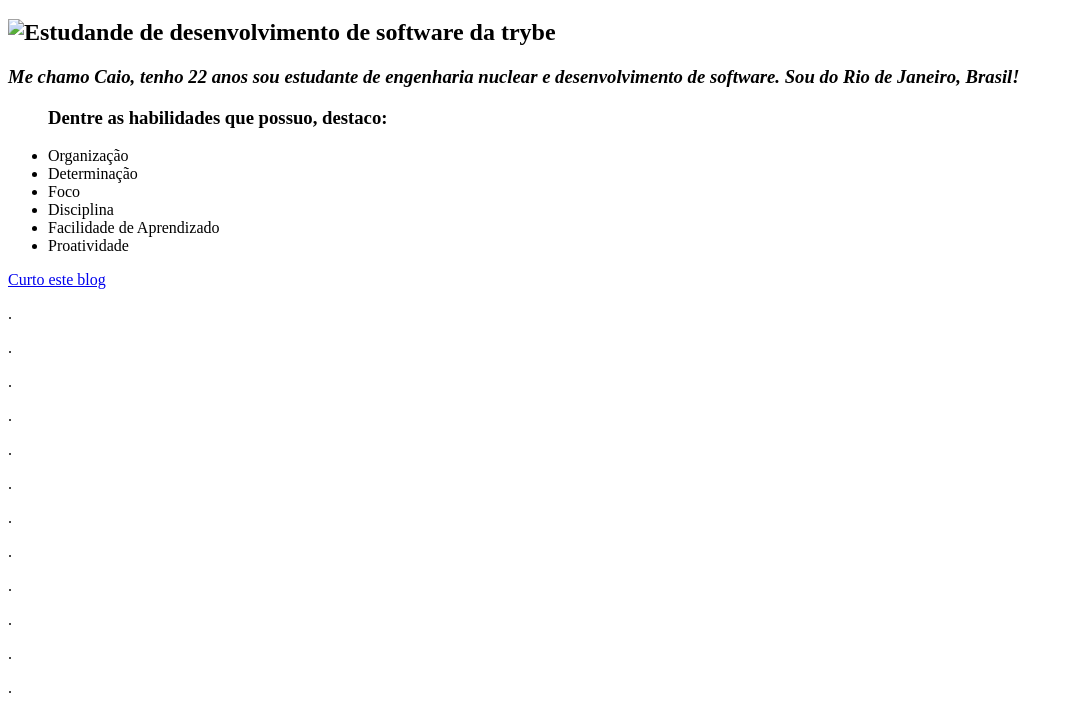
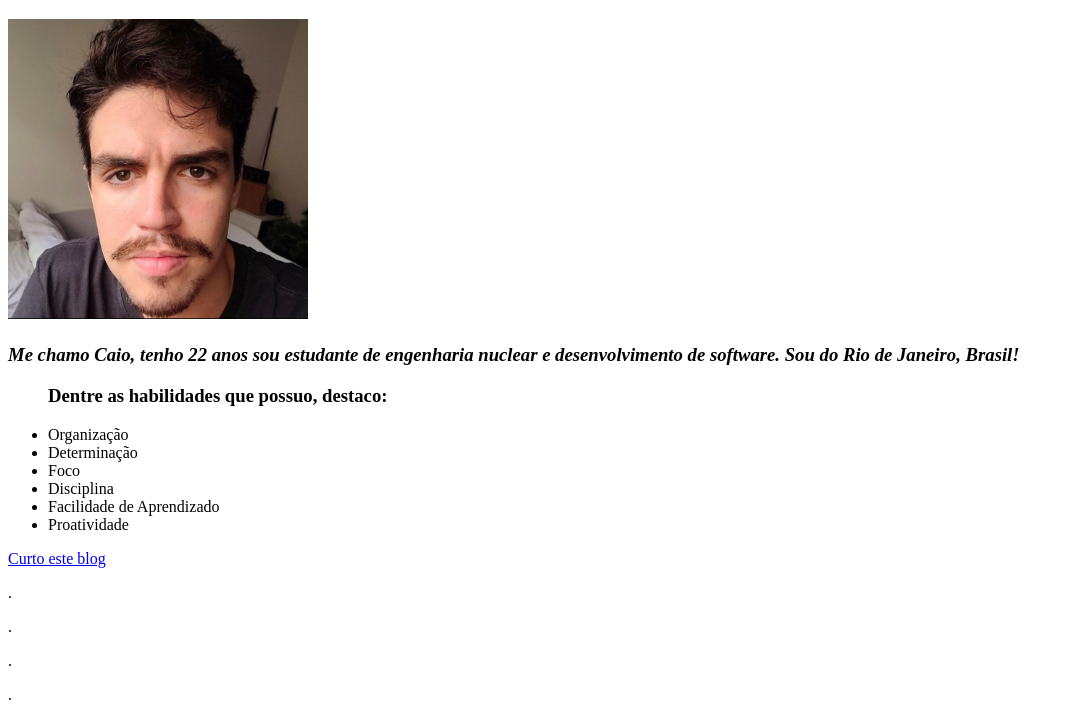
Before and after one commit to caio-coast/caio-coast.github.io, a plain HTML site: page index.html in a window 1280 px wide. Shown: the part 61-771 px from the top of the page, without its empty margins (0-1074 px from the left). Drawn offline with Linux system fonts and the light colour scheme.

Commit message:
conserto da imagem

```diff
--- a/index.html
+++ b/index.html
@@ -8,7 +8,7 @@
 </head>
 <body>
     <h1>Caio Souza da Costa</h1>
-    <h2 id="foto minha"><img src="./IMG-20220425-WA0052.jpg" alt="Estudande de desenvolvimento de software da trybe" width="300px"></h2>
+    <h2 id="foto minha"><img src="./autoretrato.jpg" alt="Estudande de desenvolvimento de software da trybe" width="300px"></h2>
     <h3><em>Me chamo Caio, tenho 22 anos sou estudante de engenharia nuclear e desenvolvimento de software. Sou do Rio de Janeiro, Brasil!</em></h3>
     <ul><h3 id="Habilidades individuais do estudante"><strong>Dentre as habilidades que possuo, destaco:</strong></h3>
         <li>Organização</li>
```
